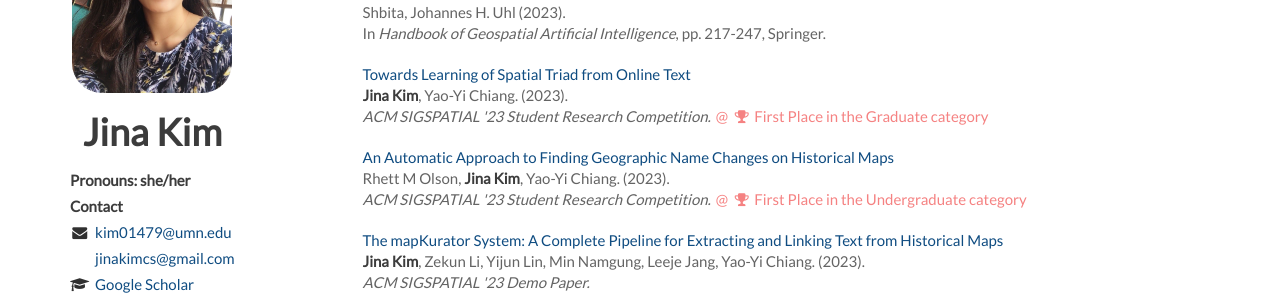
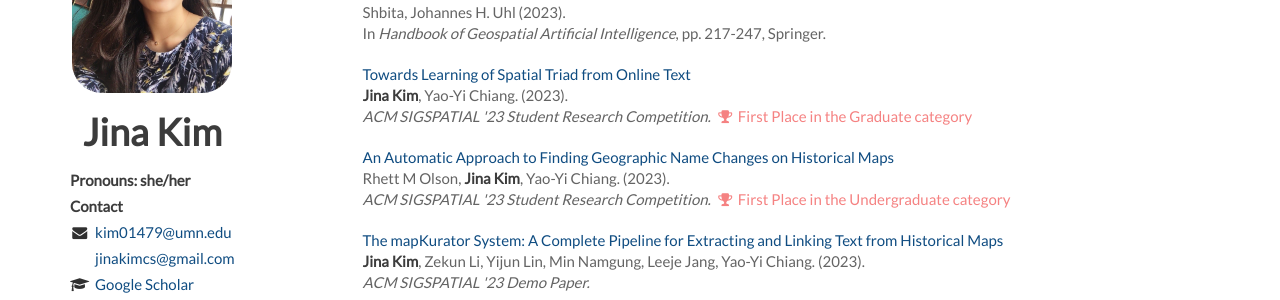
Before and after one commit to Jina-Kim/Jina-Kim.github.io, a Jekyll site: the page built from index.html, in a window 1280 px wide and 1400 px high, scrolled down 754 px. Shown: the part 150-450 px from the top of the window. Built offline with Jekyll 4.4.1, drawn with Linux system fonts in a browser that asks for light colours; nearby versions of some CDN libraries; the list of posts is cut into pages by our own code.

Commit message:
Update main.css

```diff
--- a/static/css/main.css
+++ b/static/css/main.css
@@ -97,7 +97,6 @@ article > header > span + span {
 }
 
 article > header > span + span::before {
-    content: '@';
     margin-right: 4px;
 }
 
```
